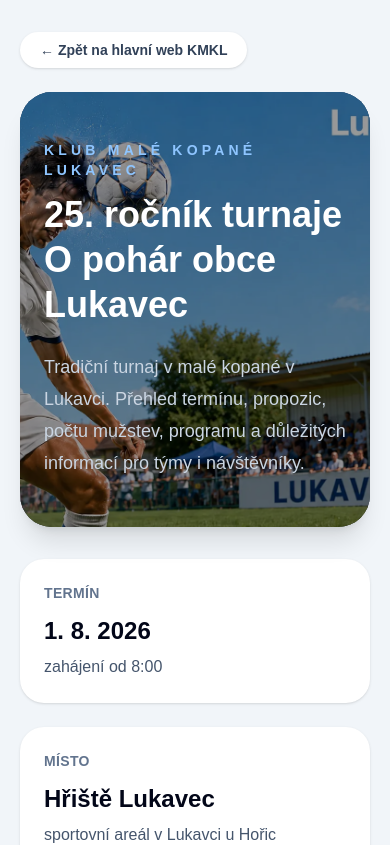
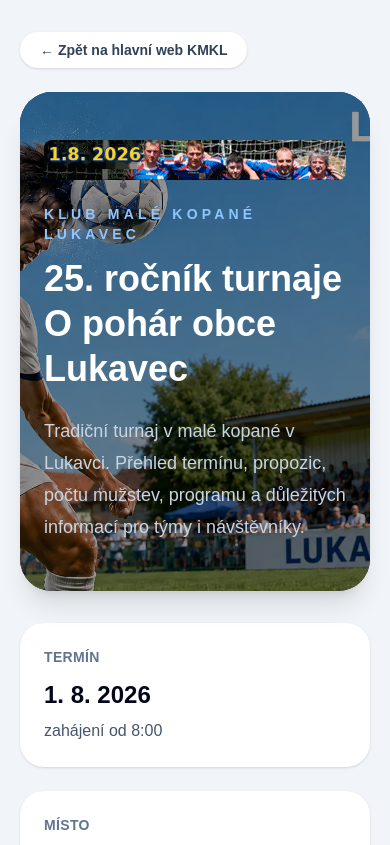
Before and after one commit to Batistuta11/lukaveckopana-turnaj2026, a Next.js app: page / in a window 390 px wide. Shown: the top 845 px of the page. Built offline with nearby package versions, Linux system fonts and the light colour scheme.

Commit message:
Show GIF on mobile devices

```diff
--- a/components/HeroSection.tsx
+++ b/components/HeroSection.tsx
@@ -30,7 +30,7 @@ export default function HeroSection({
           <img
             src={gifPath}
             alt="Turnaj GIF"
-            className="mb-6 w-full rounded-lg hidden md:block"
+            className="mb-6 w-full rounded-lg"
           />
         )}
         <p className="mb-3 text-sm font-black uppercase tracking-[0.3em] text-blue-300">
```
